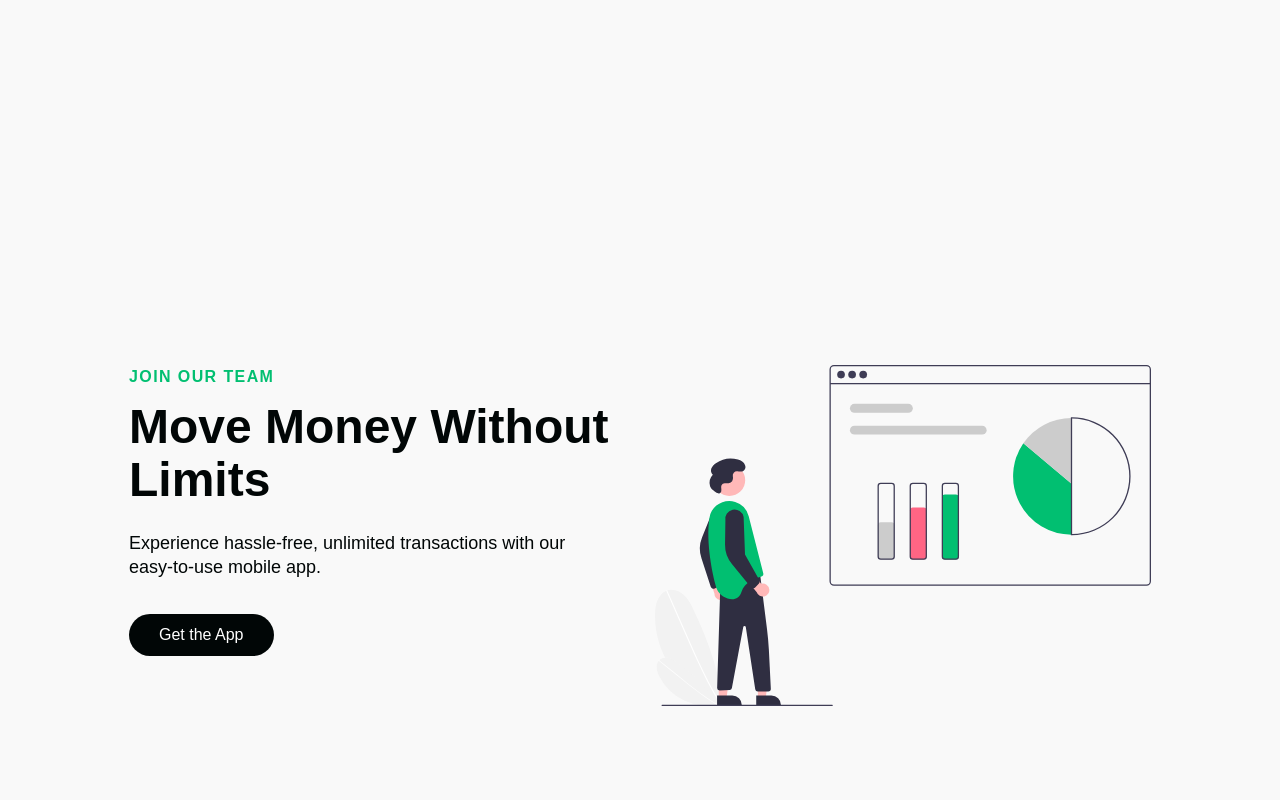
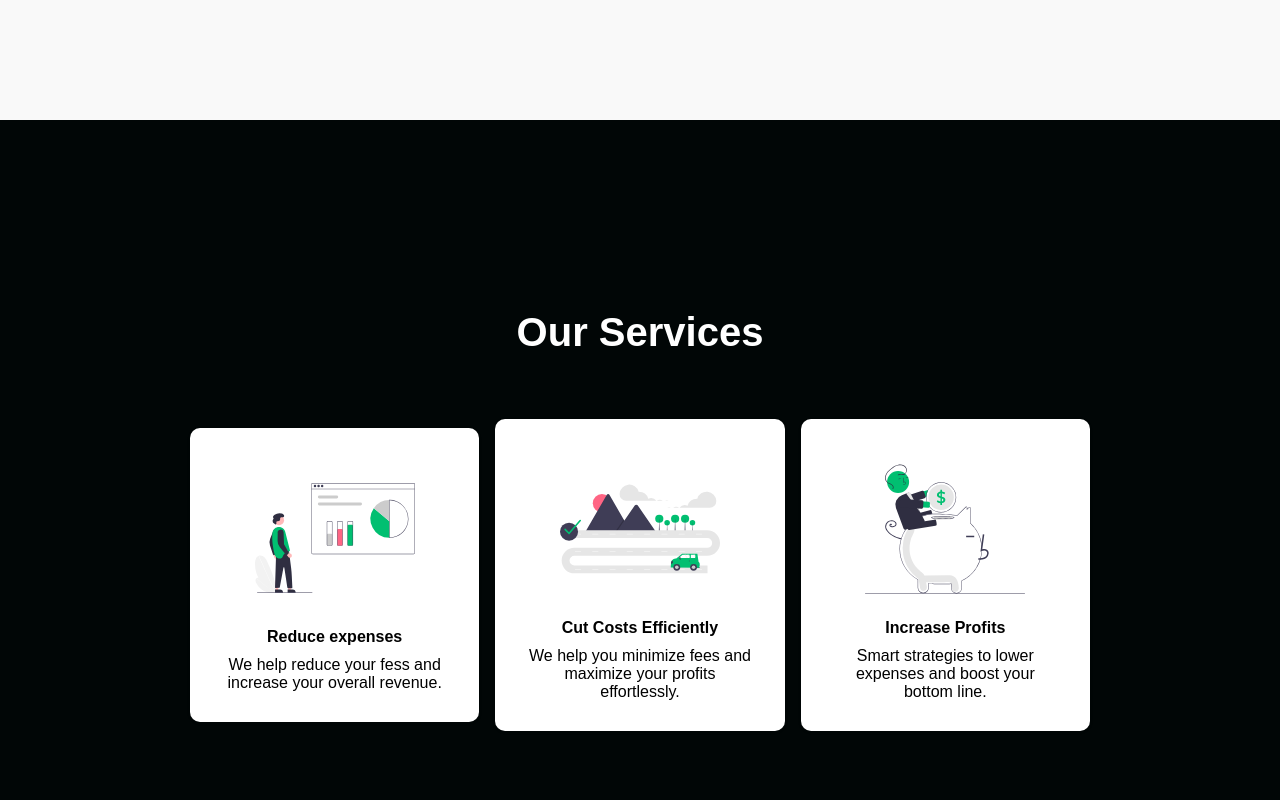
Before and after one commit to Amal-AM4/react-dolla, a React (Vite) app: page / in a window 1280 px wide. Shown: the part 2400-3200 px from the top of the page. Built offline with nearby package versions, Linux system fonts and the light colour scheme; a web font is replaced by a local one.

Commit message:
services card completed

```diff
--- /dev/null
+++ b/src/components/Services/ServicesElements.jsx
@@ -0,0 +1,92 @@
+import styled from "styled-components";
+import isPropValid from "@emotion/is-prop-valid";
+
+
+// .withConfig({
+//   shouldForwardProp: (prop) => isPropValid(prop)
+// })
+
+export const ServicesContainer = styled.div.withConfig({
+  shouldForwardProp: (prop) => isPropValid(prop)
+})`
+    height: 800px;
+    display: flex;
+    flex-direction: column;
+    justify-content: center;
+    align-items: center;
+    background-color: #010606;
+
+    @media screen and (max-width: 768px) {
+        height: 1100px;
+    }
+
+    @media screen and (max-width: 480px){
+        height: 1300px;
+    }
+`
+
+export const ServicesWrapper = styled.div`
+    max-width: 1000px;
+    margin: 0 auto;
+    display: grid;
+    grid-template-columns: 1fr 1fr 1fr;
+    align-items: center;
+    grid-gap: 16px;
+    padding: 0 50px;
+
+    @media screen and (max-width: 1000px) {
+        grid-template-columns: 1fr 1fr;
+    }
+
+    @media screen and (max-width: 768px) {
+        grid-template-columns: 1fr;
+        padding: 0 20px;
+    }
+`
+
+
+export const ServicesCard = styled.div`
+    background-color: #fff;
+    padding: 30px;
+    display: flex;
+    flex-direction: column;
+    justify-content: flex-start;
+    align-items: center;
+    border-radius: 10px;
+    max-height: 340px;
+    box-shadow: 0 1px 3px rgba(0,0,0,0.2);
+    transition: all 0.2s ease-in-out;
+
+    &:hover {
+        transform: scale(1.02);
+        transition: all 0.2s ease-in-out;
+        cursor: pointer;
+    }
+`
+
+export const ServicesIcon = styled.img`
+    height: 160px;
+    width: 160px;
+    margin-bottom: 10px;
+`
+
+export const ServicesH1 = styled.h1`
+    font-size: 2.5rem;
+    color: #fff;
+    margin-bottom: 64px;
+
+    @media screen and (max-width: 480px){
+        font-size: 2rem;
+    }
+`
+
+
+export const ServicesH2 = styled.h2`
+    font-size: 1rem;
+    margin-bottom: 10px;
+`
+
+export const ServicesP = styled.p`
+    font-size: 1rem;
+    text-align: center;
+`
--- /dev/null
+++ b/src/components/Services/index.jsx
@@ -0,0 +1,48 @@
+import React from "react";
+import Icon1 from '../../images/svg-3.svg'
+import Icon2 from '../../images/svg-4.svg'
+import Icon3 from '../../images/svg-2.svg'
+import {
+  ServicesContainer,
+  ServicesCard,
+  ServicesH1,
+  ServicesH2,
+  ServicesIcon,
+  ServicesP,
+  ServicesWrapper,
+} from "./ServicesElements";
+
+const Services = () => {
+  return (
+    <ServicesContainer id="services">
+      <ServicesH1>Our Services</ServicesH1>
+      <ServicesWrapper>
+        <ServicesCard>
+          <ServicesIcon src={Icon1} />
+          <ServicesH2>Reduce expenses</ServicesH2>
+          <ServicesP>
+            We help reduce your fess and increase your overall revenue.
+          </ServicesP>
+        </ServicesCard>
+
+        <ServicesCard>
+          <ServicesIcon src={Icon2} />
+          <ServicesH2>Cut Costs Efficiently</ServicesH2>
+          <ServicesP>
+            We help you minimize fees and maximize your profits effortlessly.
+          </ServicesP>
+        </ServicesCard>
+
+        <ServicesCard>
+          <ServicesIcon src={Icon3} />
+          <ServicesH2>Increase Profits</ServicesH2>
+          <ServicesP>
+            Smart strategies to lower expenses and boost your bottom line.
+          </ServicesP>
+        </ServicesCard>
+      </ServicesWrapper>
+    </ServicesContainer>
+  );
+};
+
+export default Services;
--- a/src/pages/index.jsx
+++ b/src/pages/index.jsx
@@ -4,6 +4,9 @@
 import HeroSection from "../components/HeroSection";
 import InfoSection from "../components/InfoSection";
 import { homeObjOne, homeObjThree, homeObjTwo } from "../components/InfoSection/Data";
+import Services from "../components/Services";
+
+
 
 const Home = () => {
   const [isOpen, setIsOpen] = useState(false);
@@ -19,6 +22,7 @@
       <HeroSection  />
       <InfoSection {...homeObjOne}  />
       <InfoSection {...homeObjTwo}  />
+      <Services />
       <InfoSection {...homeObjThree}  />
     </>
   );
```
Also changed, not shown: src/pages/signin.jsx (added).
